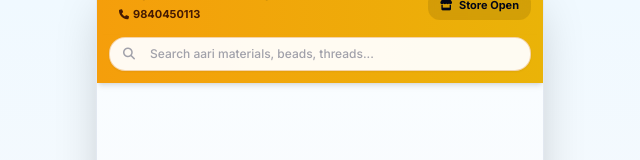
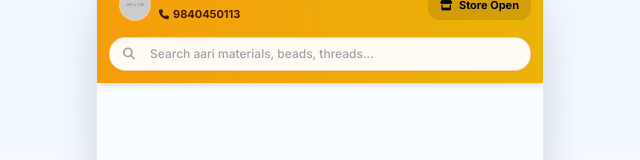
Before and after one commit to baluadmin/anuaarimaterials, a plain HTML site: page index.html in a window 1280 px wide. Shown: the top 160 px of the page, without its empty margins (320-960 px from the left). Drawn offline with nearby package versions, Linux system fonts and the light colour scheme; no server answers; placeholder pictures from the web are drawn by us.

Commit message:
Update index.html

```diff
--- a/index.html
+++ b/index.html
@@ -28,12 +28,19 @@
                 <button id="header-back-btn" onclick="handleHeaderBack()" class="w-7 h-7 rounded-xl bg-black/10 flex items-center justify-center text-slate-950 hover:bg-black/25 transition hidden shrink-0">
                     <i class="fa-solid fa-arrow-left text-xs"></i>
                 </button>
+
+                <!-- SHOP LOGO AND DETAILS CONTAINER -->
+                <div class="flex items-center space-x-2 overflow-hidden">
+                    <!-- LOGO IMAGE (Update 'images/logo.png' to your actual logo filename or URL) -->
+                    <img src="images/logo.png" alt="Logo" class="w-8 h-8 rounded-full object-cover bg-white/80 border border-amber-600/30 shadow-inner shrink-0" onerror="this.src='https://placehold.co/100x100/ffffff/d97706?text=ANU';">
+
                     <div class="truncate">
                         <h1 id="header-title" class="text-xs font-bold tracking-widest uppercase truncate">ANU AARI MATERIALS</h1>
                         <a id="header-phone" href="tel:9840450113" class="text-[11px] text-amber-950 flex items-center space-x-1 mt-0.5 hover:underline font-bold">
                             <i class="fa-solid fa-phone text-[10px]"></i>
                             <span>9840450113</span>
                         </a>
+                    </div>
                 </div>
             </div>
             <div class="text-[11px] bg-black/10 px-3 py-1.5 rounded-xl text-slate-950 font-bold backdrop-blur-sm shrink-0 ml-2">
```
Lines whose indentation alone changed are shown as unchanged.
